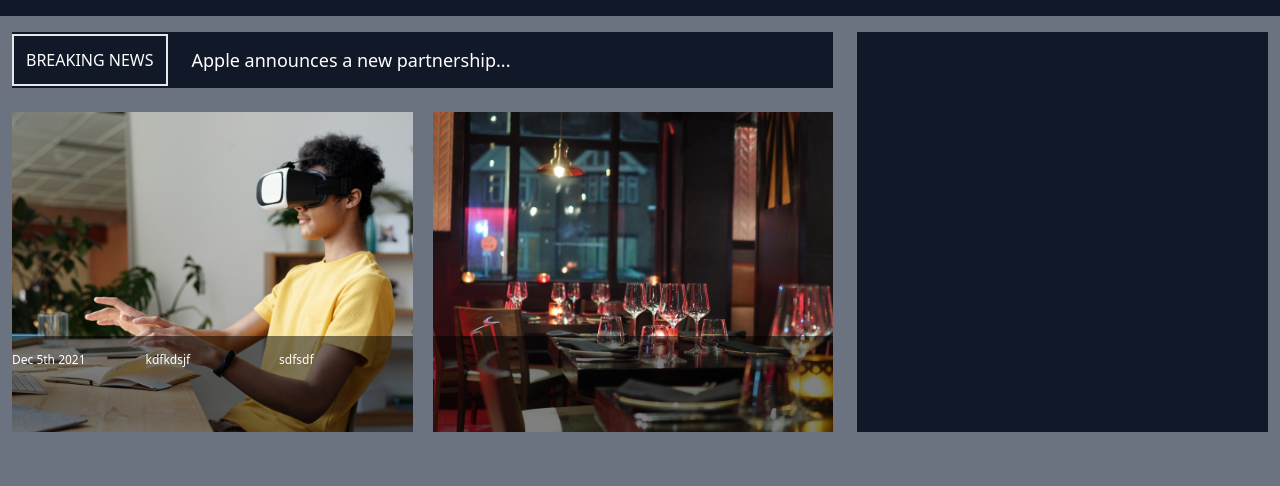
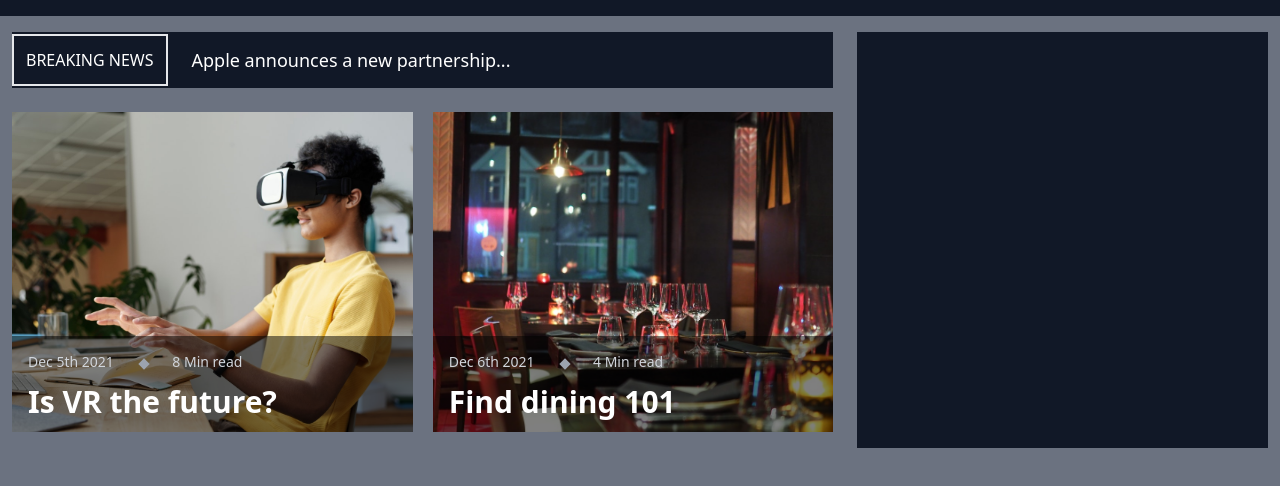
Before and after one commit to hussainHakimi/NewsFlash, a website: page index.html in a window 1280 px wide. Shown: the part 64-550 px from the top of the page. Drawn offline with nearby package versions, Linux system fonts and the light colour scheme.

Commit message:
the tow main feature is done.

```diff
--- a/index.html
+++ b/index.html
@@ -55,23 +55,29 @@
             </div>
 
             <!-- images -->
-            <div class="flex mt-4">
+            <div class="flex mt-4 mb-4">
                 <div class="w-1/2 mr-5 h-80 relative flex-col">
                     <img src="assets/images/featured/featured-1.jpg" alt="" class="w-full h-full" style="object-fit:cover;">
                     <span class="bg-black w-full h-24 absolute top-56 opacity-50 hover:opacity-80"></span>
-                    <div class="flex justify-between text-white relative bottom-20 text-xs">
+                    <div class="flex  relative bottom-20 text-sm text-gray-300 ml-4">
                         <span class="w-2/4 h-4">Dec 5th 2021</span>
-                        <span class="w-2/4 h-4">kdfkdsjf</span>
-                        <span class="w-2/4 h-4">sdfsdf</span>
+                        <span class="w-2/4 h-4 -ml-12">8 Min read</span>
+                        <span class="w-2 h-2 bg-gray-400 rotate-45 absolute left-28 top-2"></span>
+                    </div>
+                    <div class="relative text-3xl font-bold -top-16 ml-4">
+                        <h1>Is VR the future?</h1>
                     </div>
                 </div>
                 <div class="w-1/2 h-80 relative ">
                     <img src="assets/images/featured/featured-2.jpg" alt="" class="w-full h-full" style="object-fit:cover;">
                     <span class="bg-black w-full h-24 absolute top-56 opacity-50 hover:opacity-80"></span>
-                    <div class="flex justify-between text-gray-500">
-                        <span></span>
-                        <span></span>
-                        <span></span>
+                    <div class="flex  relative bottom-20 text-sm text-gray-300 ml-4">
+                        <span class="w-2/4 h-4">Dec 6th 2021</span>
+                        <span class="w-2/4 h-4 -ml-12">4 Min read</span>
+                        <span class="w-2 h-2 bg-gray-400 rotate-45 absolute left-28 top-2"></span>
+                    </div>
+                    <div class="relative text-3xl font-bold -top-16 ml-4">
+                        <h1>Find dining 101</h1>
                     </div>
                 </div>
             </div>
```
Also changed, not shown: css/main.css.
